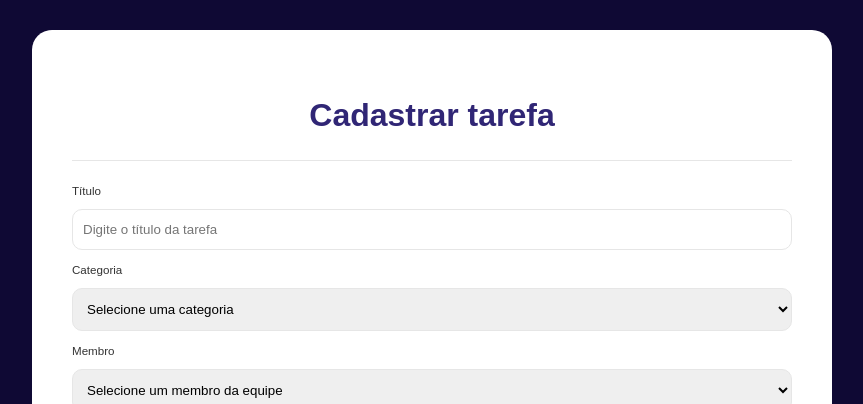
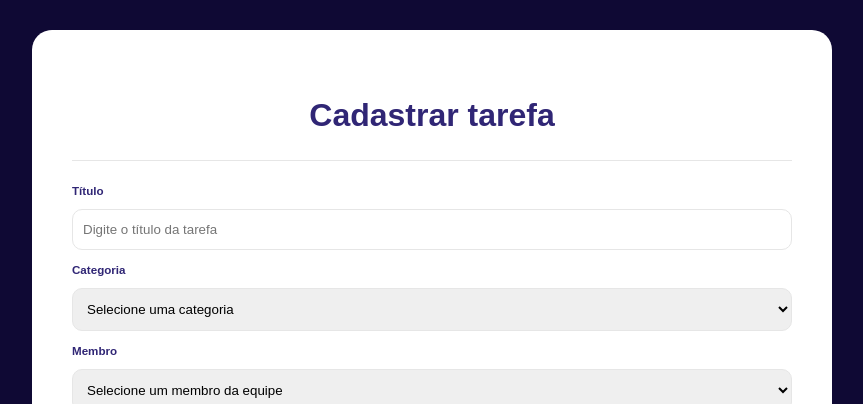
Before and after one commit to andersonstudioa/sesc-react-app, a React (Vite) app: page / in a window 1280 px wide. Shown: the top 404 px of the page, without its empty margins (208-1071 px from the left). Built offline with nearby package versions, Linux system fonts and the light colour scheme.

Commit message:
Readme e comentários

```diff
--- a/src/App.css
+++ b/src/App.css
@@ -24,6 +24,11 @@ p {
 
 span, label {
   font-size: 0.725em;
+}
+
+label {
+  color: #302675;
+  font-weight: bold;
 }
 
 hr {
--- a/src/App.jsx
+++ b/src/App.jsx
@@ -36,6 +36,7 @@ function App() {
 
   const handleSubmit = (event) => {
     event.preventDefault();
+    //Validação dos campos
     if(!currentTask || !currentCategory || !currentMember) {
       alert ("Todos os campos são obrigatórios");
       return;
```
Also changed, not shown: 1 other file (tests, documents, lock files or other folders).
